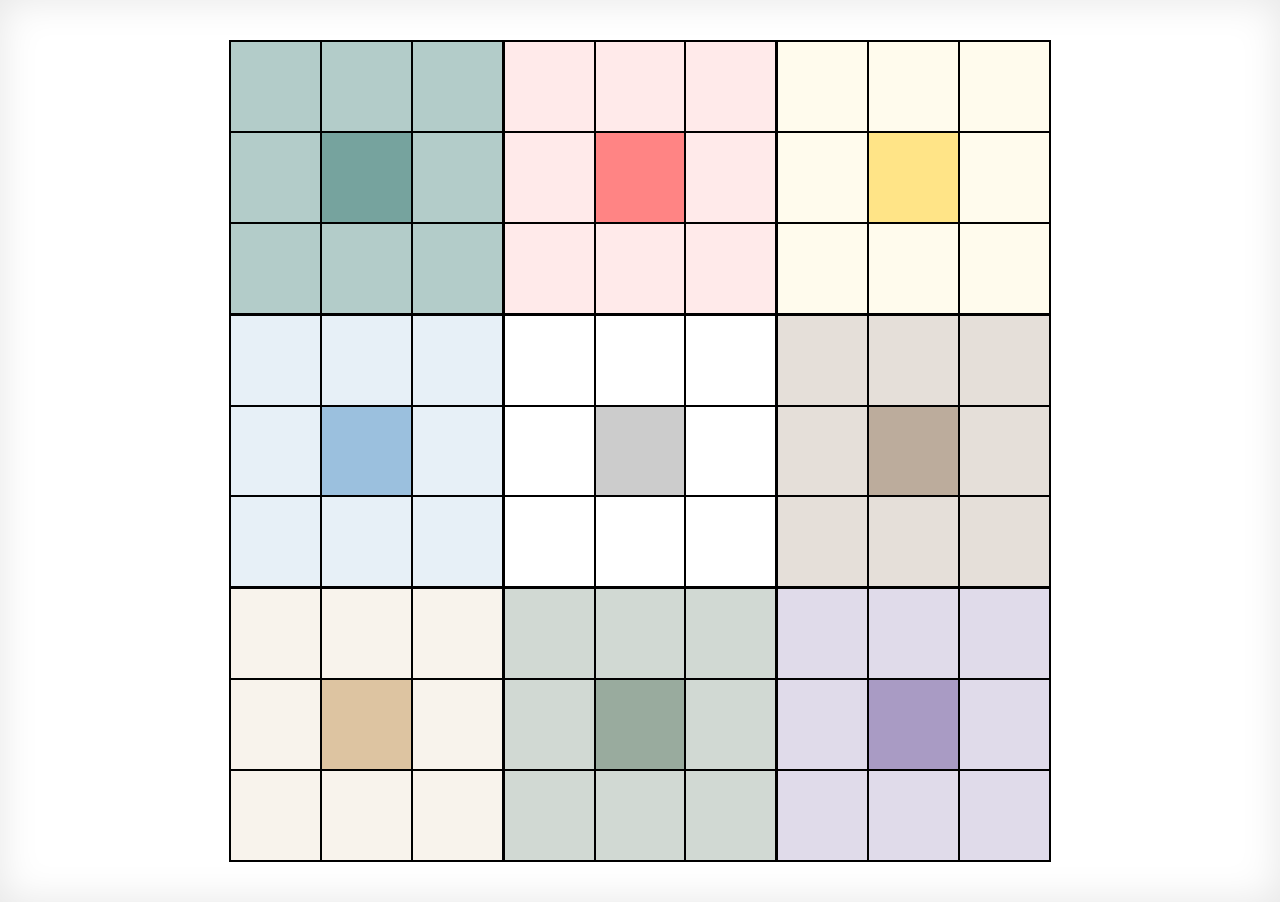
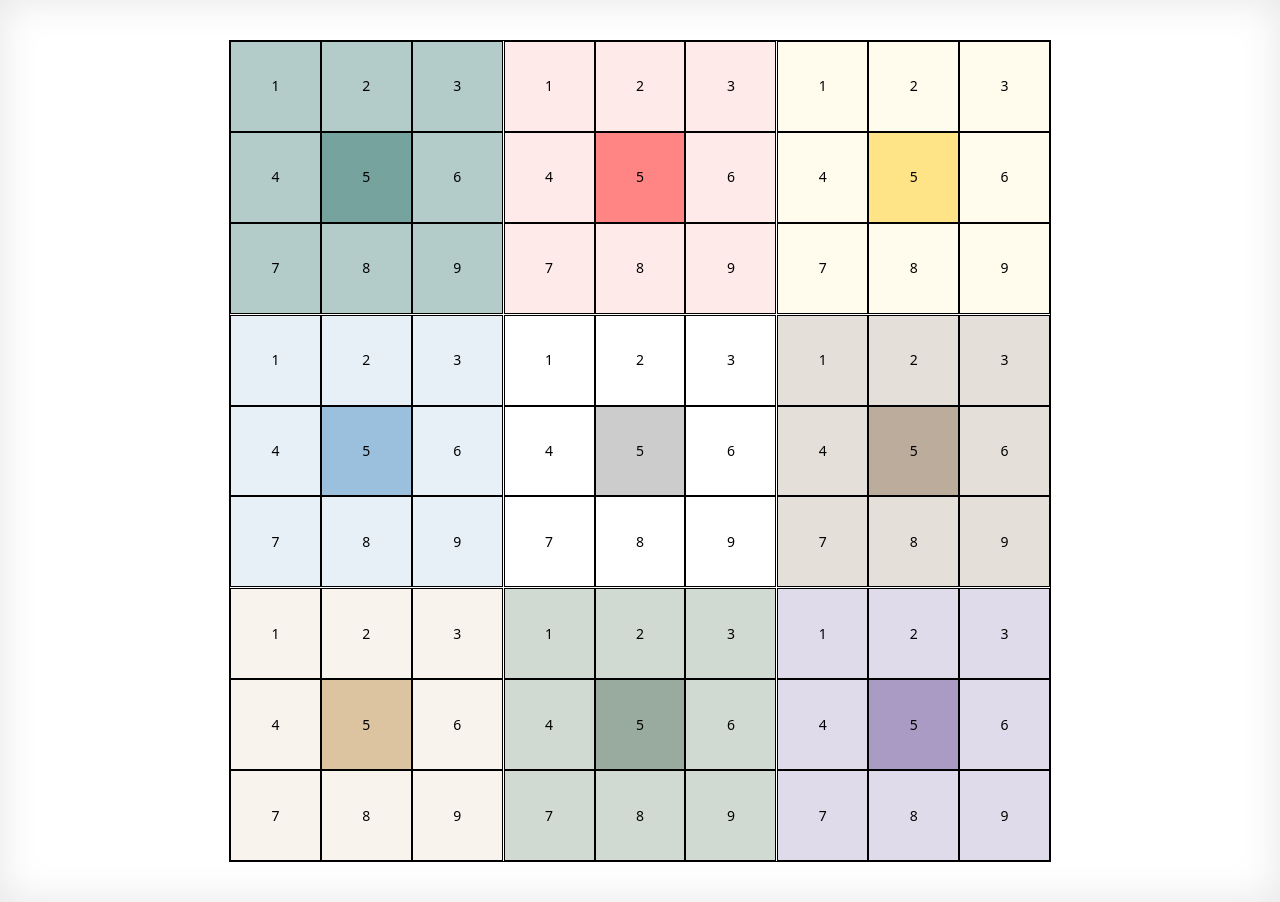
Before and after one commit to Momonkuei/mandala, a Vue app: page / in a window 1280 px wide. Built offline with nearby package versions, Linux system fonts and the light colour scheme.

Commit message:
20250120 資料結構更新

```diff
--- a/src/App.vue
+++ b/src/App.vue
@@ -5,16 +5,14 @@
 		>
 			<div class="w-fit my-0 mx-auto">
 				<div
-					class="grid grid-cols-3 grid-rows-3 min-h-0 min-w-0 w-[822px] h-[822px] m-10 translate-x-0 translate-y-0 gap-px bg-black border border-solid border-black"
+					class="grid grid-cols-3 grid-rows-3 min-h-0 min-w-0 w-[822px] h-[822px] m-10 translate-x-0 translate-y-0 gap-px border border-solid border-black"
 				>
 					<nine-times-nine
-						v-for="(gridColor, idx) in gridColors"
-						:key="idx"
-						:bgMain="gridColor.main"
-						:bgSecond="gridColor.second"
-						:gridProject="gridProject"
-						>{{ key }}</nine-times-nine
-					>
+						v-for="(grid, index) in grids"
+						:key="index"
+						:grid="grid"
+						@update-grid="updateGrid"
+					/>
 				</div>
 			</div>
 		</div>
@@ -22,82 +20,178 @@
 </template>
 
 <script>
-import { ref, onMounted } from 'vue';
+import { ref } from 'vue';
 import nineTimesNine from './components/nineTimesNine.vue';
 
 export default {
 	components: { nineTimesNine },
 	setup() {
-		const gridColors = ref([
-			{ id: 1, main: 'rgb(118,163,158)', second: 'rgb(179,204,201)' },
-			{ id: 2, main: 'rgb(255,132,132)', second: 'rgb(255,234,234)' },
-			{ id: 3, main: 'rgb(255,228,135)', second: 'rgb(255,251,237)' },
-			{ id: 4, main: 'rgb(155,192,222)', second: 'rgb(231,240,247)' },
-			{ id: 5, main: 'rgb(204,204,204)', second: 'rgb(255,255,255)' },
-			{ id: 6, main: 'rgb(188,172,156)', second: 'rgb(229,223,217)' },
-			{ id: 7, main: 'rgb(221,196,161)', second: 'rgb(248,243,236)' },
-			{ id: 8, main: 'rgb(153,171,158)', second: 'rgb(209,217,211)' },
-			{ id: 9, main: 'rgb(169,155,196)', second: 'rgb(224,219,234)' },
-		]);
-
-		const gridProject = ref([
+		// 將 grids 設為 reactive state
+		const grids = ref([
 			{
 				id: 1,
-				main: '1',
-				project: ['1', '2', '3', '4', '5', '6', '7', '8'],
+				bgMain: 'rgb(118,163,158)',
+				bgSecond: 'rgb(179,204,201)',
+				title: '內容1',
+				content: [
+					'內容1-1',
+					'內容1-2',
+					'內容1-3',
+					'內容1-4',
+					'內容1-5',
+					'內容1-6',
+					'內容1-7',
+					'內容1-8',
+				],
 			},
 			{
 				id: 2,
-				main: '2',
-				project: ['1', '2', '3', '4', '5', '6', '7', '8'],
+				bgMain: 'rgb(255,132,132)',
+				bgSecond: 'rgb(255,234,234)',
+				title: '內容2',
+				content: [
+					'內容2-1',
+					'內容2-2',
+					'內容2-3',
+					'內容2-4',
+					'內容2-5',
+					'內容2-6',
+					'內容2-7',
+					'內容2-8',
+				],
 			},
 			{
 				id: 3,
-				main: '3',
-				project: ['1', '2', '3', '4', '5', '6', '7', '8'],
+				bgMain: 'rgb(255,228,135)',
+				bgSecond: 'rgb(255,251,237)',
+				title: '內容3',
+				content: [
+					'內容3-1',
+					'內容3-2',
+					'內容3-3',
+					'內容3-4',
+					'內容3-5',
+					'內容3-6',
+					'內容3-7',
+					'內容3-8',
+				],
 			},
 			{
 				id: 4,
-				main: '4',
-				project: ['1', '2', '3', '4', '5', '6', '7', '8'],
+				bgMain: 'rgb(155,192,222)',
+				bgSecond: 'rgb(231,240,247)',
+				title: '內容4',
+				content: [
+					'內容4-1',
+					'內容4-2',
+					'內容4-3',
+					'內容4-4',
+					'內容4-5',
+					'內容4-6',
+					'內容4-7',
+					'內容4-8',
+				],
 			},
 			{
 				id: 5,
-				main: '5',
-				project: ['1', '2', '3', '4', '5', '6', '7', '8'],
+				bgMain: 'rgb(204,204,204)',
+				bgSecond: 'rgb(255,255,255)',
+				title: ref('內容5'),
+				content: [
+					'內容1',
+					'內容2',
+					'內容3',
+					'內容4',
+					'內容5',
+					'內容6',
+					'內容7',
+					'內容8',
+				],
 			},
 			{
 				id: 6,
-				main: '6',
-				project: ['1', '2', '3', '4', '5', '6', '7', '8'],
+				bgMain: 'rgb(188,172,156)',
+				bgSecond: 'rgb(229,223,217)',
+				title: '內容6',
+				content: [
+					'內容6-1',
+					'內容6-2',
+					'內容6-3',
+					'內容6-4',
+					'內容6-5',
+					'內容6-6',
+					'內容6-7',
+					'內容6-8',
+				],
 			},
 			{
 				id: 7,
-				main: '7',
-				project: ['1', '2', '3', '4', '5', '6', '7', '8'],
+				bgMain: 'rgb(221,196,161)',
+				bgSecond: 'rgb(248,243,236)',
+				title: '內容7',
+				content: [
+					'內容7-1',
+					'內容7-2',
+					'內容7-3',
+					'內容7-4',
+					'內容7-5',
+					'內容7-6',
+					'內容7-7',
+					'內容7-8',
+				],
 			},
 			{
 				id: 8,
-				main: '8',
-				project: ['1', '2', '3', '4', '5', '6', '7', '8'],
+				bgMain: 'rgb(153,171,158)',
+				bgSecond: 'rgb(209,217,211)',
+				title: '內容8',
+				content: [
+					'內容8-1',
+					'內容8-2',
+					'內容8-3',
+					'內容8-4',
+					'內容8-5',
+					'內容8-6',
+					'內容8-7',
+					'內容8-8',
+				],
 			},
 			{
 				id: 9,
-				main: '9',
-				project: ['1', '2', '3', '4', '5', '6', '7', '8'],
+				bgMain: 'rgb(169,155,196)',
+				bgSecond: 'rgb(224,219,234)',
+				title: '內容9',
+				content: [
+					'內容9-1',
+					'內容9-2',
+					'內容9-3',
+					'內容9-4',
+					'內容9-5',
+					'內容9-6',
+					'內容9-7',
+					'內容9-8',
+				],
 			},
 		]);
 
-		function updateItem(id, newValue) {
-			const item = gridItems.value.find(item => item.id === id);
-			if (item) {
-				item.main = newValue;
+		// 更新網格內容
+		const updateGrid = index => {
+			// 更新 id 5 的 title 時，連動更新其他 grid 的 title
+			if (index === 4) {
+				const updatedTitle = grids.value[4].title; // 取 id 5 的 title
+				grids.value.forEach((grid, i) => {
+					// 除了 id 5 外，更新所有其他 grid 的 title
+					if (i !== 4) {
+						grid.title = updatedTitle;
+					}
+				});
 			}
-		}
+			grids.value[index].content = '已更新';
+		};
 
 		return {
-			gridColors,
-			gridProject,
+			grids,
+			updateGrid,
 		};
 	},
 };
--- a/src/components/nineTimesNine.vue
+++ b/src/components/nineTimesNine.vue
@@ -2,15 +2,21 @@
 	<div
 		class="grid grid-cols-3 grid-rows-3 min-h-0 min-w-0 w-full h-full text-sm gap-0 my-0 mx-auto"
 	>
+		<div v-for="(res, index) in 9" :key="index">
 			<div
-			v-for="(project, index) in gridProject"
 				class="w-full h-full overflow-hidden border border-solid border-black"
-			:style="{ backgroundColor: index === 4 ? bgMain : bgSecond }"
+				:style="{
+					backgroundColor: index === 4 ? grid.bgMain : grid.bgSecond,
+				}"
+				@click="handleClick(index)"
 			>
 				<div class="w-full h-full flex justify-center items-center">
 					<div
 						class="p-2 whitespace-pre-line flex justify-center items-center font-normal w-[98%] h-[98%] overflow-hidden cursor-pointer"
-				></div>
+					>
+						{{ res }}
+					</div>
+				</div>
 			</div>
 		</div>
 	</div>
@@ -18,7 +24,12 @@
 
 <script>
 export default {
-	props: ['bgMain', 'bgSecond', 'gridProject'],
-	setup() {},
+	props: ['grid'],
+	methods: {
+		handleClick(index) {
+			// 通知父層點擊了哪一個格子
+			this.$emit('update-grid', index);
+		},
+	},
 };
 </script>
```
Lines whose indentation alone changed are shown as unchanged.
